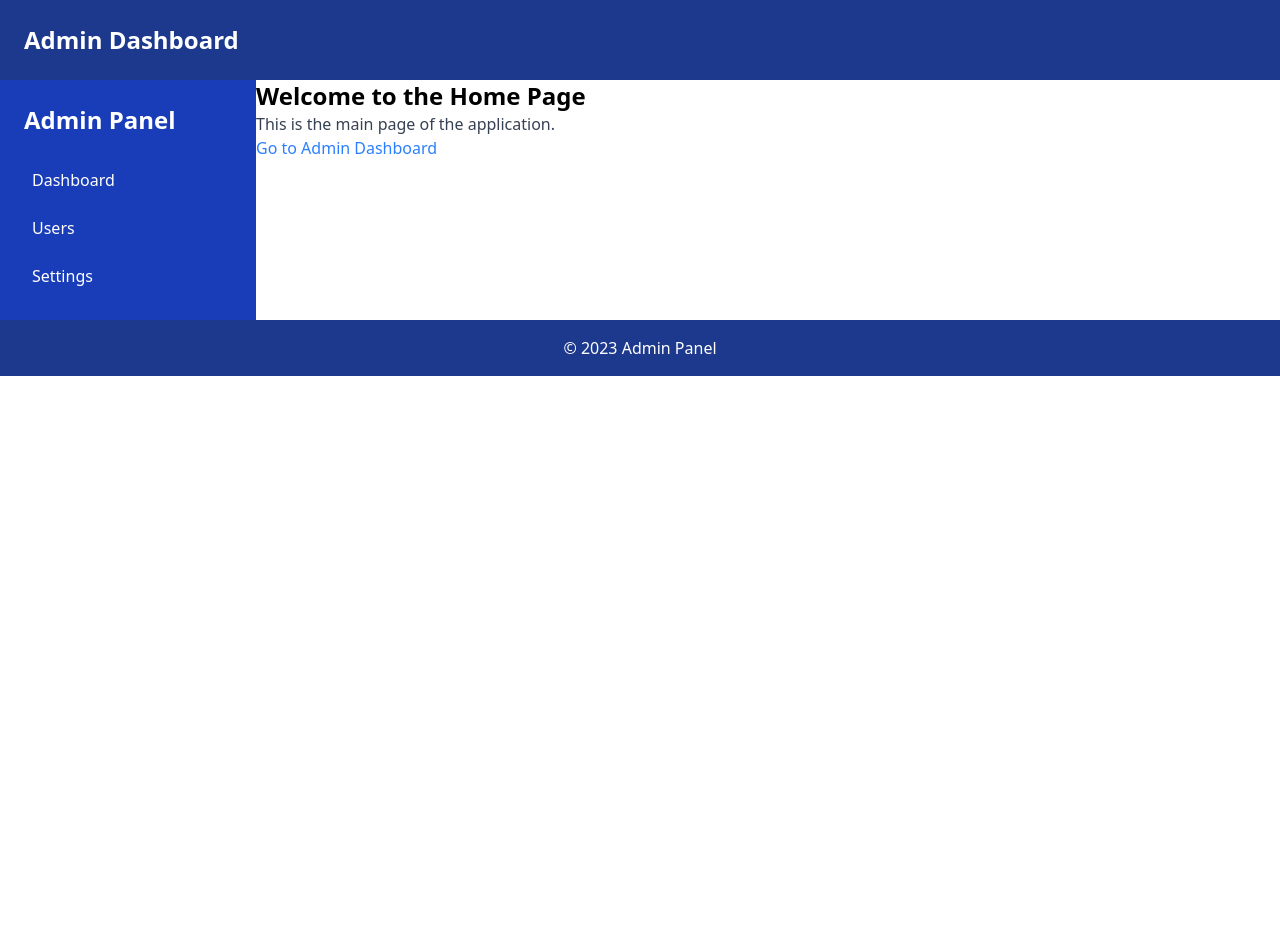
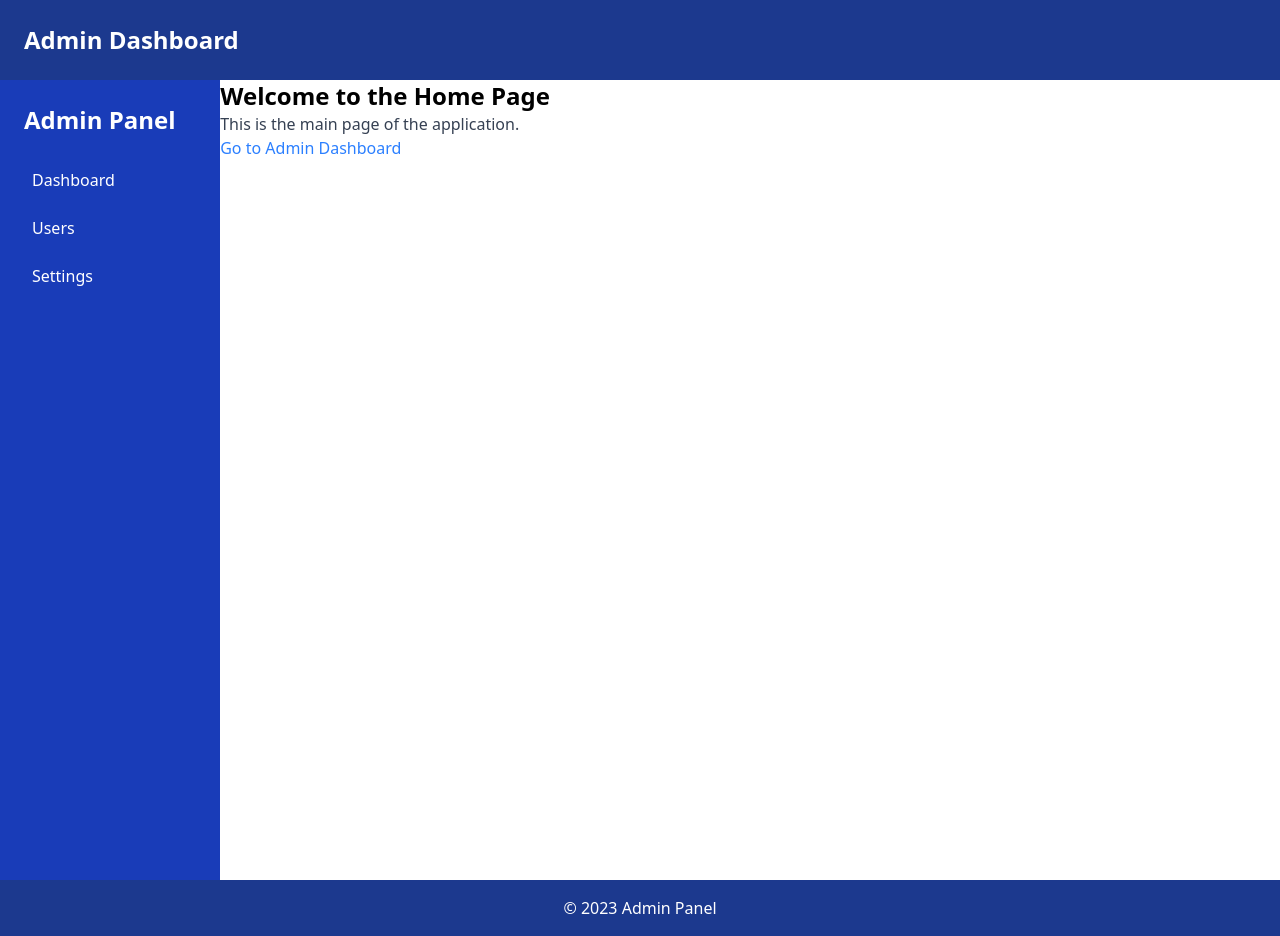
Before and after one commit to ekahendar/smarthome1, a Nuxt app: page / in a window 1280 px wide. Before the commit the page ends 800 px from the top, so only its background shows below. Built offline with nearby package versions, Linux system fonts and the light colour scheme.

Commit message:
ganti favicon pertama

```diff
--- a/app.vue
+++ b/app.vue
@@ -1,5 +1,5 @@
 <template>
-  <div>
+  <div class="h-screen w-screen">
     <NuxtLayout>
       <NuxtPage />
     </NuxtLayout>
--- a/layouts/default.vue
+++ b/layouts/default.vue
@@ -1,5 +1,5 @@
 <template>
-    <div class="tinggi min-h-screen">
+    <div class="h-screen w-screen">
         <AppHeader />
         <div class="flex">
             <AppSidebar />
@@ -8,10 +8,3 @@
         <AppFooter />
     </div>
 </template>
-
-
-<style>
-.tinggi{
-    height: 100%;
-}
-</style>
--- a/nuxt.config.ts
+++ b/nuxt.config.ts
@@ -13,7 +13,9 @@ export default defineNuxtConfig({
   app: {
     head: {
       title: 'Smart Home',
-
+      link: [
+        { rel: 'icon', type: 'image/x-icon', href: './images/favicon.ico' }
+      ]
       // ... meta tag lainnya
     }
   },
--- a/package.json
+++ b/package.json
@@ -13,6 +13,7 @@
     "@nuxtjs/axios": "^5.13.6",
     "@tailwindcss/vite": "^4.0.8",
     "better-sqlite3": "^11.8.1",
+    "fs-extra": "^11.3.0",
     "nuxt": "^3.15.4",
     "sqlite3": "^5.1.7",
     "tailwindcss": "^4.0.8",
--- a/pages/index.vue
+++ b/pages/index.vue
@@ -1,5 +1,5 @@
 <template>
-    <div class="h-full">
+    <div class="h-screen w-screen">
       <h1 class="text-2xl font-bold">Welcome to the Home Page</h1>
       <p class="text-gray-700">This is the main page of the application.</p>
       <nuxt-link to="/admin" class="text-blue-500 hover:underline">
```
Also changed, not shown: 1 other file (tests, documents, lock files or other folders).
